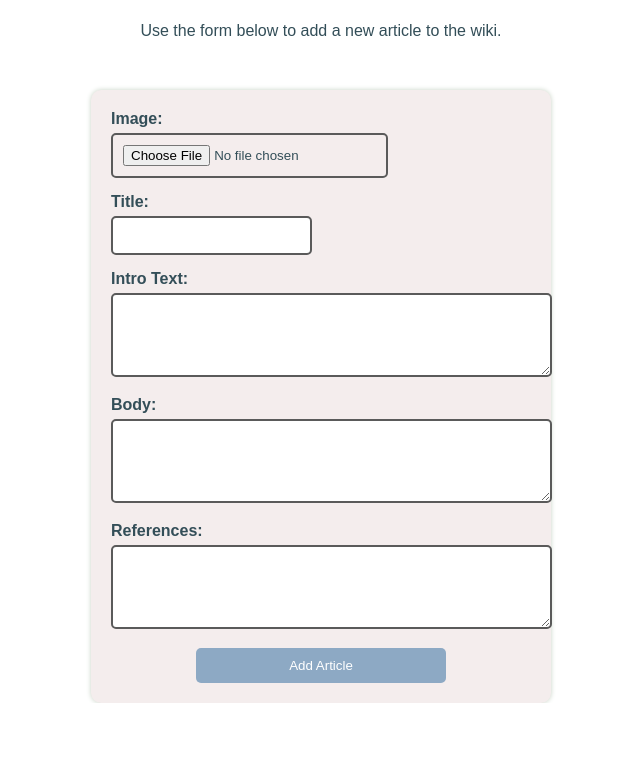
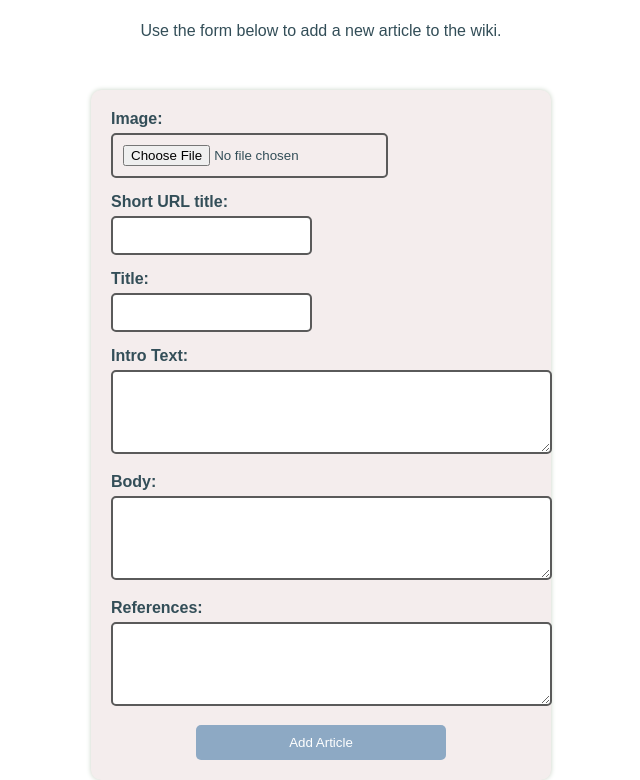
Before and after one commit to dptv2001-ops/INFX_472, a PHP site: page /addarticle.php in a window 1280 px wide. Shown: the part 224-1004 px from the top of the page, without its empty margins (319-959 px from the left). Before the commit the page ends 927 px from the top, so only its background shows below. Run offline with PHP 8.4, Linux system fonts and the light colour scheme; the visitor is signed in with stand-in values (Sample User, id 1).

Commit message:
Fixed adding article - added function to auth.php

```diff
--- a/addarticle.php
+++ b/addarticle.php
@@ -4,6 +4,7 @@ require_once "auth.php";
 require_once "db.php";
 require_auth();
 $user = current_user();
+$id = user_id();
 
 if($mysqli->connect_errno) {
     echo "Failed to connect to MySQL: (" . $mysqli->connect_errno . ") " . $mysqli->connect_error;
@@ -11,24 +12,20 @@ if($mysqli->connect_errno) {
 
 // checks if form is submitted
 if(isset($_POST['submit'])) {
+    $short_title = $mysqli->real_escape_string($_POST["short-title"]);
+        $title = $mysqli->real_escape_string($_POST["title"]);
+        $intro = $mysqli->real_escape_string($_POST["intro"]);
+        $body = $mysqli->real_escape_string($_POST["body"]);
+        $references = $mysqli->real_escape_string($_POST["references"]);
+        $create_date = date("Y-m-d H:i:s");
     // gets submitted values
     if(isset($_FILES['image'])) {
         $imagename = $_FILES['image']['name'];
         $imagetmp = $_FILES['image']['tmp_name'];
-        $title = $mysqli->real_escape_string($_POST["title"]);
-        $intro = $mysqli->real_escape_string($_POST["intro"]);
-        $body = $mysqli->real_escape_string($_POST["body"]);
-        $references = $mysqli->real_escape_string($_POST["references"]);
-
-        $sql = "INSERT INTO article (image, title, intro, body, `reference`) VALUES ('$imagename', '$title', '$intro', '$body', '$references')";
+        $sql = "INSERT INTO article (image, short_title, title, intro, body, `reference`, author_id, created_at) VALUES ('$imagename', '$short_title', '$title', '$intro', '$body', '$references', '$id', '$create_date')";
     }
     else {
-        $title = $mysqli->real_escape_string($_POST["title"]);
-        $intro = $mysqli->real_escape_string($_POST["intro"]);
-        $body = $mysqli->real_escape_string($_POST["body"]);
-        $references = $mysqli->real_escape_string($_POST["references"]);
-
-        $sql = "INSERT INTO article (title, intro, body, `reference`) VALUES ('$title', '$intro', '$body', '$references')";
+        $sql = "INSERT INTO article (short_title, title, intro, body, `reference`, created_at) VALUES ('$short_title', '$title', '$intro', '$body', '$references', '$create_date')";
     }
 
     $submit = $mysqli->query($sql);
@@ -64,6 +61,10 @@ if(isset($_POST['submit'])) {
                 <label for="image">Image:</label><br>
                 <input type="file" id="image" accept="image/*" name="image">
             </div>
+             <div class="form-input">
+                <label for="short-title">Short URL title:</label><br>
+                <input type="text" id="short-title" name="short-title" required>
+            </div>
             <div class="form-input">
                 <label for="title">Title:</label><br>
                 <input type="text" id="title" name="title" required>
--- a/auth.php
+++ b/auth.php
@@ -15,4 +15,8 @@ function require_auth(){
 function current_user(){
     return $_SESSION['username'] ?? null;
 }
+
+function user_id(){
+    return $_SESSION['user_id'] ?? null;
+}
 ?>
```
